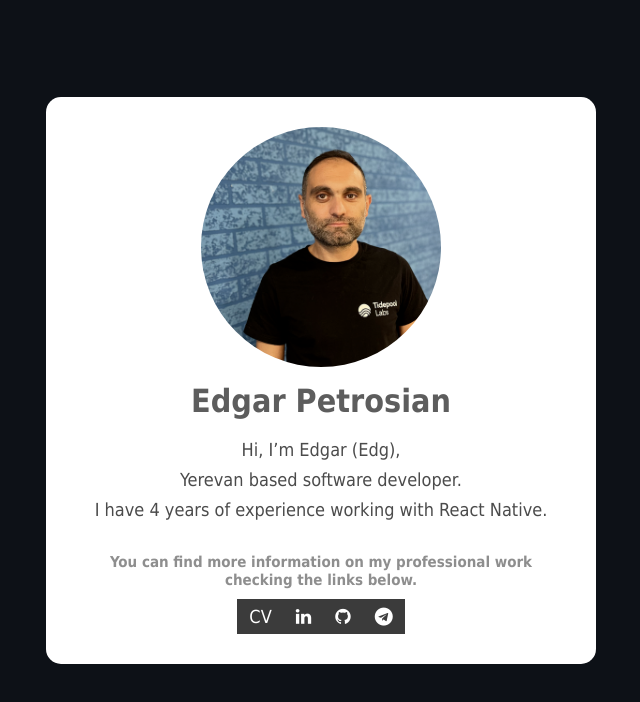
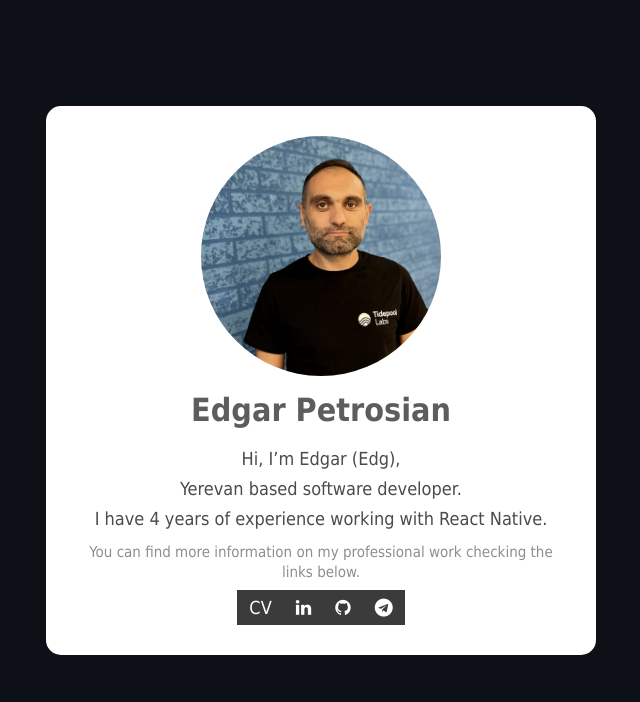
Before and after one commit to EdgarPetrosian/edgarpetrosian.github.io, a plain HTML site: page index.html in a window 1280 px wide. Shown: the whole page, without its empty margins (319-959 px from the left). Drawn offline with Linux system fonts and the light colour scheme.

Commit message:
Change tags and styles

```diff
--- a/css/main.css
+++ b/css/main.css
@@ -67,11 +67,10 @@ body {
     color: rgb(75, 75, 75);
 }
 
-#me_info h4 {
+#more_info p {
     color: rgb(142, 142, 142);
-    margin-top: 20px;
-    margin-bottom: 10px;
     font-size: 15px;
+    line-height: 20px;
 }
 
 .soc {
--- a/index.html
+++ b/index.html
@@ -21,8 +21,9 @@
                     Yerevan based software developer. <br>
                     I have 4 years of experience working with React Native. <br>
                 </p>
-
-                <h4>You can find more information on my professional work checking the links below.</h4>
+                <div id="more_info">
+                <p>You can find more information on my professional work checking the links below.</h4>
+                </div>
 
                 <div class="soc">
                     <a href ="/CV/Edgar Petrosyan CV.pdf" target="_blank" download>CV</a>
```
